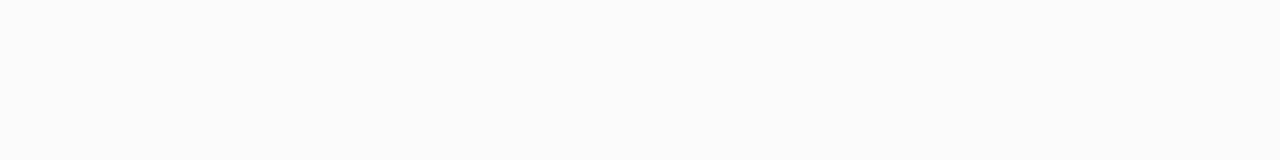
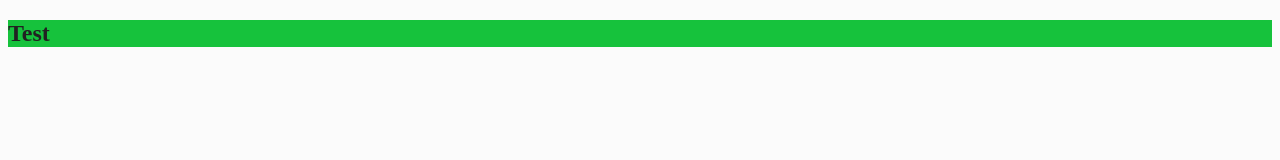
Before and after one commit to flyingfisch/node-webkit-test, a website: page index.html in a window 1280 px wide. Drawn offline with nearby package versions, Linux system fonts and the light colour scheme; files that its build step writes are made by us from their sources.

Commit message:
organizing, preparing to set up grunt

```diff
--- a/index.html
+++ b/index.html
@@ -7,5 +7,8 @@
         <link href="style.css" rel="stylesheet">
     </head>
     <body>
+        <nav class="accent">
+            <h1>Test</h1>
+        </nav>
     </body>
 </html>
--- a/style.css
+++ b/sass/style.scss
@@ -5,20 +5,39 @@
  * element-modifiers....classes for element modifiers
  * components...........reusable components
  */
+
+
+
 /*-------------------*\
  * #VARS
 \*-------------------*/
+
+$foreground: #222;
+$background: #fbfbfb;
+$accent: #16C23C;
+
+
+
 /*-------------------*\
  * #GENERIC
 \*-------------------*/
+
 html {
-  background-color: #fbfbfb; }
+    background-color: $background;
+}
+
+
 
 /*-------------------*\
  * #ELEMENT-MODIFIERS
 \*-------------------*/
+
+.accent {
+    background-color: $accent;
+    color: $foreground;
+}
+
+
 /*-------------------*\
  * #COMPONENTS
 \*-------------------*/
-
-/*# sourceMappingURL=style.css.map */
--- a/style.scss
+++ /dev/null
@@ -1,39 +0,0 @@
-/*
- * TABLE OF CONTENTS
- * vars.................variable declarations
- * generic..............default settings for elements
- * element-modifiers....classes for element modifiers
- * components...........reusable components
- */
-
-
-
-/*-------------------*\
- * #VARS
-\*-------------------*/
-
-$foreground: #222;
-$background: #fbfbfb;
-$accent: #16C23C;
-
-
-
-/*-------------------*\
- * #GENERIC
-\*-------------------*/
-
-html {
-    background-color: $background;
-}
-
-
-
-/*-------------------*\
- * #ELEMENT-MODIFIERS
-\*-------------------*/
-
-
-
-/*-------------------*\
- * #COMPONENTS
-\*-------------------*/
```
Also changed, not shown: 3 other files.
